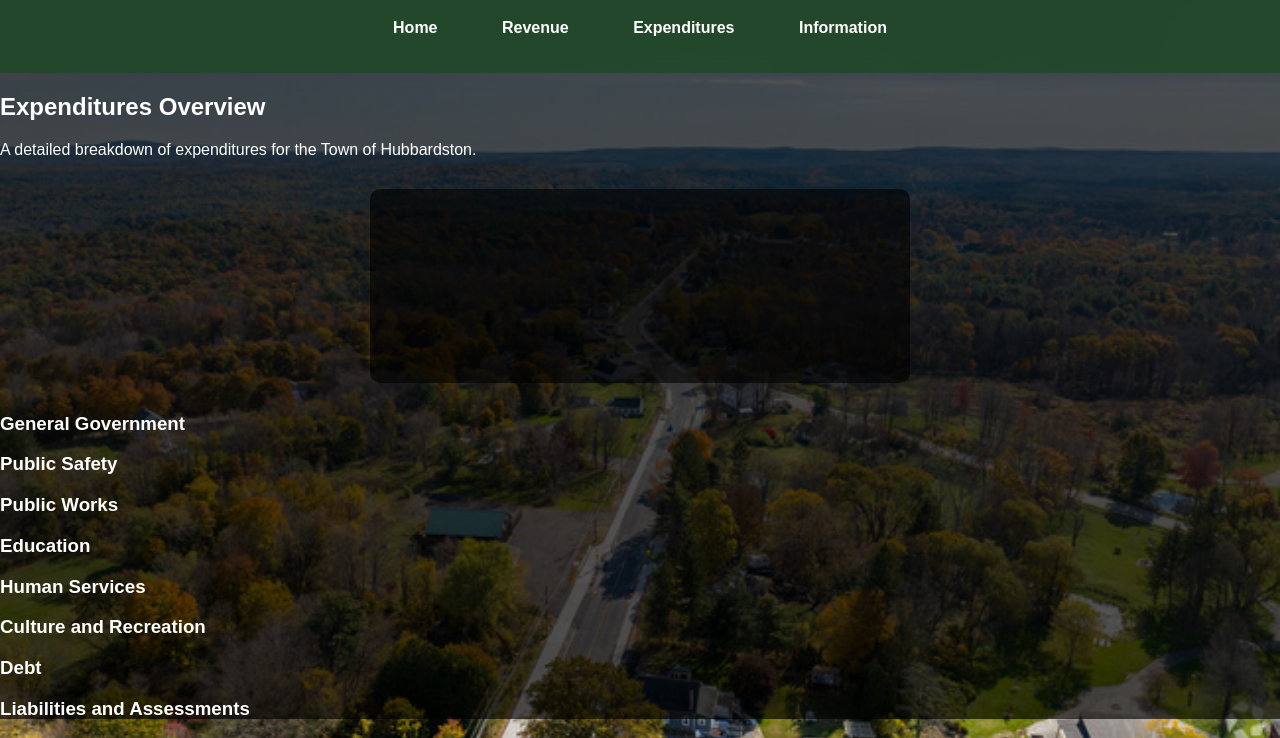
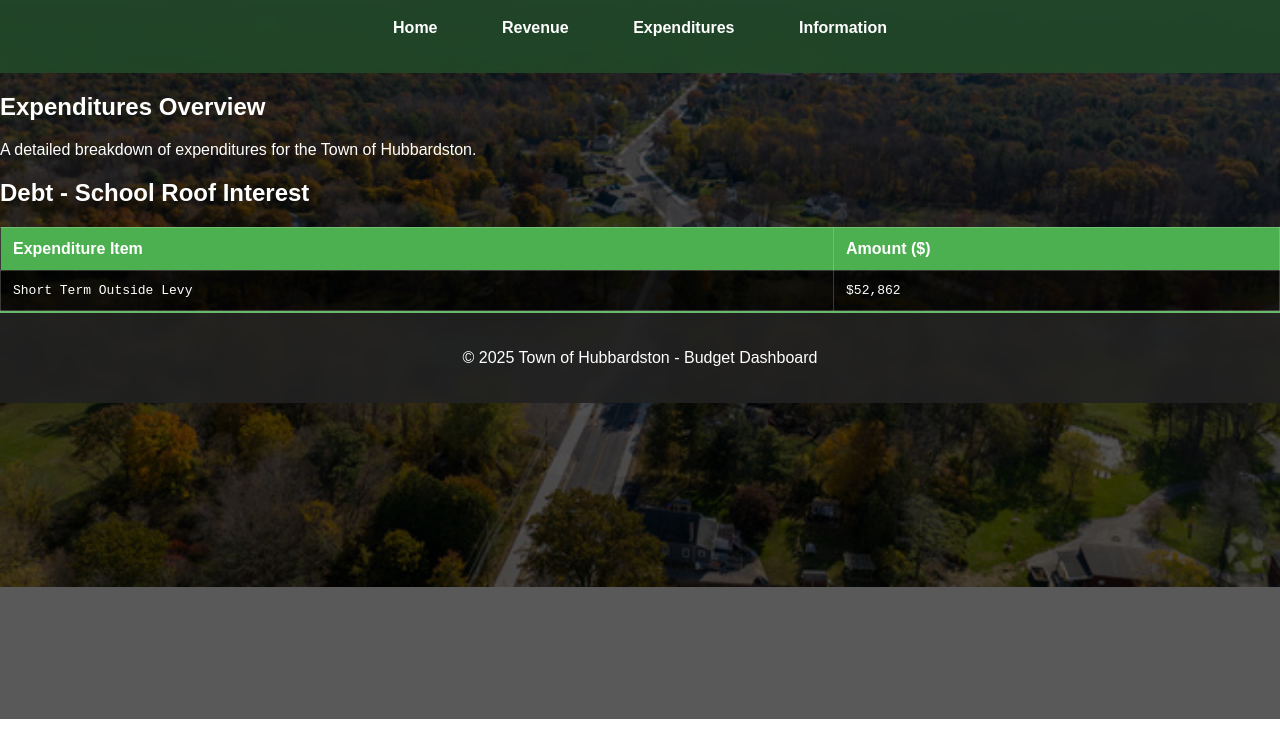
Before and after one commit to NBoudreauMA/Budget, a plain HTML site: page expenditures.html in a window 1280 px wide. Shown: the part 81-819 px from the top of the page. Drawn offline with nearby package versions, Linux system fonts and the light colour scheme.

Commit message:
Update expenditures.html

```diff
--- a/expenditures.html
+++ b/expenditures.html
@@ -6,7 +6,7 @@
     <title>Expenditures Breakdown</title>
     <link rel="stylesheet" href="styles.css">
     <script src="https://cdnjs.cloudflare.com/ajax/libs/PapaParse/5.3.0/papaparse.min.js"></script>
-    <script src="https://cdn.jsdelivr.net/npm/chart.js"></script>
+    <script defer src="expenditures.js"></script>
 </head>
 <body>
     <header>
@@ -21,49 +21,18 @@
         </nav>
     </header>
 
-    <section>
-        <h2>Expenditures Overview</h2>
-        <p>A detailed breakdown of expenditures for the Town of Hubbardston.</p>
-    </section>
+    <main>
+        <section>
+            <h2>Expenditures Overview</h2>
+            <p>A detailed breakdown of expenditures for the Town of Hubbardston.</p>
+        </section>
 
-    <!-- Chart Section -->
-    <section class="chart-container">
-        <canvas id="expenditureChart"></canvas>
-    </section>
+        <!-- Expenditure tables will be dynamically inserted here -->
+        <div id="expenditureContainer"></div>
+    </main>
 
-    <!-- Expenditures Categories -->
-    <section id="GeneralGovernment">
-        <h3>General Government</h3>
-    </section>
-
-    <section id="PublicSafety">
-        <h3>Public Safety</h3>
-    </section>
-
-    <section id="PublicWorks">
-        <h3>Public Works</h3>
-    </section>
-
-    <section id="Education">
-        <h3>Education</h3>
-    </section>
-
-    <section id="HumanServices">
-        <h3>Human Services</h3>
-    </section>
-
-    <section id="CultureandRecreation">
-        <h3>Culture and Recreation</h3>
-    </section>
-
-    <section id="Debt">
-        <h3>Debt</h3>
-    </section>
-
-    <section id="LiabilitiesandAssessments">
-        <h3>Liabilities and Assessments</h3>
-    </section>
-
-    <script src="expenditures.js"></script>
+    <footer>
+        <p>&copy; 2025 Town of Hubbardston - Budget Dashboard</p>
+    </footer>
 </body>
 </html>
```
